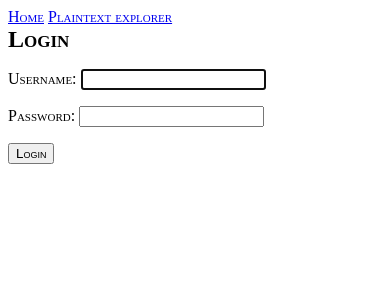
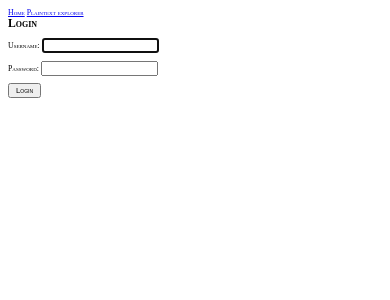
Before and after one commit to dansgithubuser/dnd-weave, a Django app: page /login in a window 390 px wide. Shown: the top 300 px of the page. Run offline with Django 3.2, Linux system fonts and the light colour scheme.

Commit message:
style tweaks; better sizing (esp on mobile) and forcing buttons to follow by setting a bg color

```diff
--- a/dnd_weave_app/templates/base.html
+++ b/dnd_weave_app/templates/base.html
@@ -7,6 +7,16 @@
   <style>
     * {
       font-variant: small-caps;
+      font-size: 2vw;
+    }
+    input[type=button] {
+      background-color: #c0c0ff;
+    }
+    h1 {
+      font-size: 200%;
+    }
+    h2 {
+      font-size: 150%;
     }
     h1, h2, h3, ol, ul {
       margin-top: 0;
```
